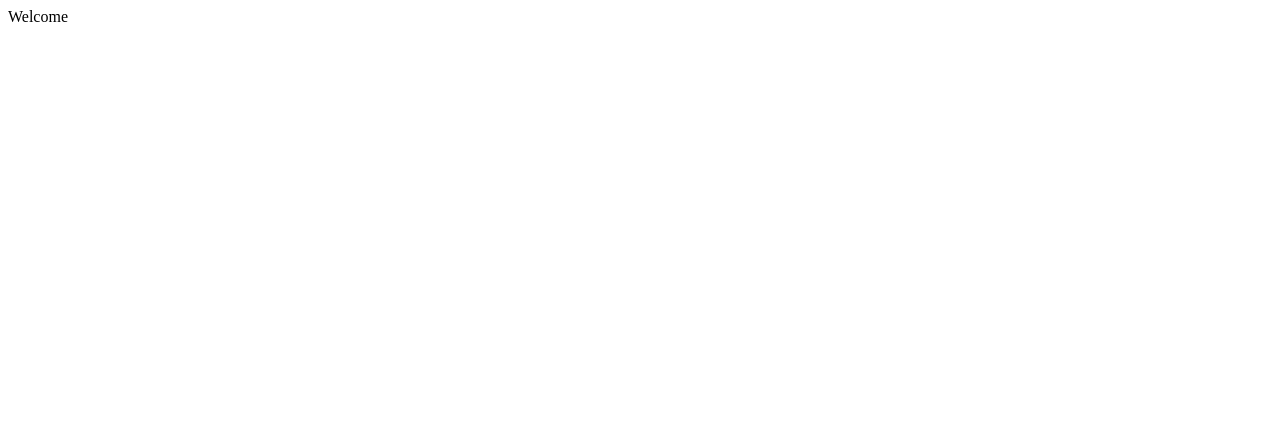
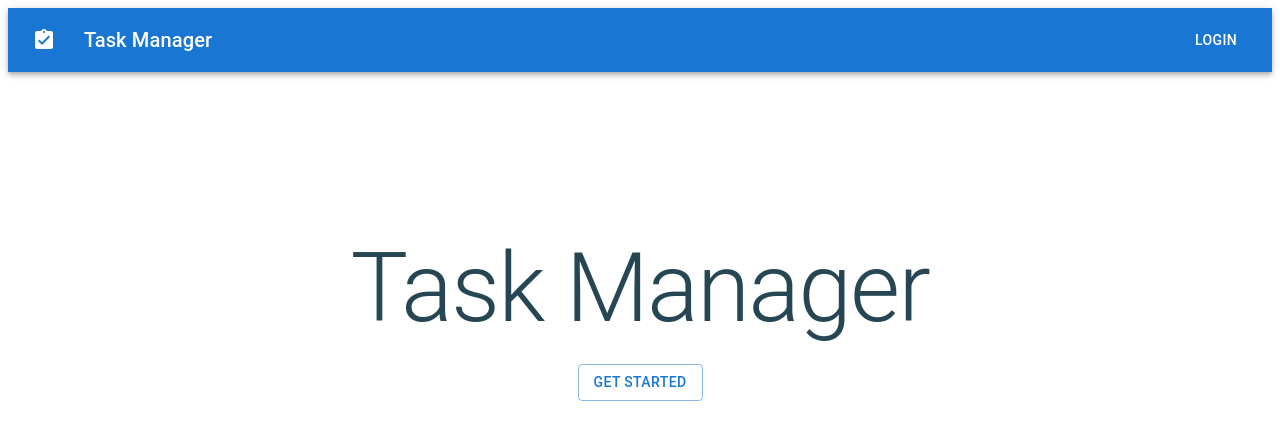
Before and after one commit to ShanuDey/task-management-ui, a React (Create React App) app: page / in a window 1280 px wide. Shown: the top 440 px of the page. Built offline with nearby package versions, Linux system fonts and the light colour scheme.

Commit message:
design welcome page
Signed-off-by: ShanuDey <sd4shanudey@gmail.com>

```diff
--- a/src/page/Welcome.jsx
+++ b/src/page/Welcome.jsx
@@ -1,7 +1,17 @@
+import { Button, Typography } from "@mui/material";
+import { Box } from "@mui/system";
 import React from "react";
+import Layout from "../component/Layout";
 
 const Welcome = () => {
-  return <div>Welcome</div>;
+  return (
+    <Layout>
+      <Box marginTop="20vh" textAlign="center">
+        <Typography variant="h1" color="#264653" marginBottom="20px">Task Manager</Typography>
+        <Button variant="outlined">GET STARTED</Button>
+      </Box>
+    </Layout>
+  );
 };
 
 export default Welcome;
```
